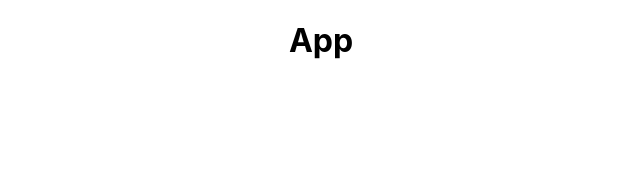
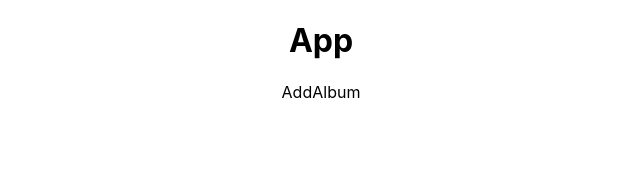
Before and after one commit to liaminaki/ive, a React (Create React App) app in the folder client/: page /add in a window 1280 px wide. Shown: the top 172 px of the page, without its empty margins (319-959 px from the left). Built offline with nearby package versions, Linux system fonts and the light colour scheme.

Commit message:
Set up pages for adding album

```diff
--- a/client/src/App.js
+++ b/client/src/App.js
@@ -1,9 +1,18 @@
 import './App.css';
+import { BrowserRouter, Routes, Route,} from "react-router-dom";
+import Album from './pages/Album';
+import AddAlbum from './pages/AddAlbum';
 
 function App() {
   return (
     <div className="App">
       <h1>App</h1>
+      <BrowserRouter>
+        <Routes>
+          <Route path="/discography" element={<Album/>}/>
+          <Route path="/add" element={<AddAlbum/>}/>
+        </Routes>
+      </BrowserRouter>
     </div>
   );
 }
--- /dev/null
+++ b/client/src/pages/AddAlbum.jsx
@@ -0,0 +1,9 @@
+import React from 'react'
+
+const AddAlbum = () => {
+  return (
+    <div>AddAlbum</div>
+  )
+}
+
+export default AddAlbum
--- /dev/null
+++ b/client/src/pages/Album.jsx
@@ -0,0 +1,9 @@
+import React from 'react'
+
+const Album = () => {
+  return (
+    <div>Album</div>
+  )
+}
+
+export default Album
```
Also changed, not shown: client/src/pages/Song.jsx (added, +9 -0 lines).
